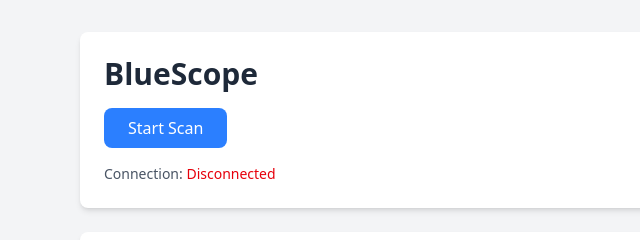
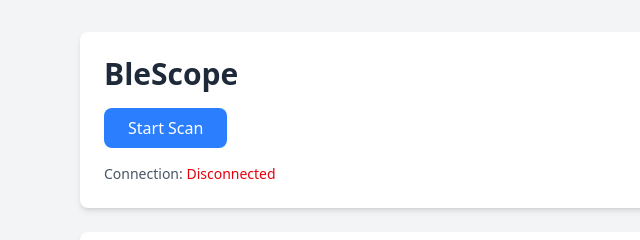
Before and after one commit to lion24/BleScope, a plain HTML site: page static/index.html in a window 1280 px wide. Shown: the top 240 px of the page, 0-640 px from the left. Drawn offline with nearby package versions, Linux system fonts and the light colour scheme; no server answers.

Commit message:
fixup! feat(init): initial version

```diff
--- a/static/index.html
+++ b/static/index.html
@@ -1,7 +1,7 @@
 <html>
 <head>
     <meta name="viewport" content="width=device-width, initial-scale=1.0" />
-    <title>BlueScope</title>
+    <title>BleScope</title>
     <script defer src="https://cdn.jsdelivr.net/npm/alpinejs@3.x.x/dist/cdn.min.js" defer></script>
     <script src="https://cdn.jsdelivr.net/npm/@tailwindcss/browser@4"></script>
     <style>
@@ -26,7 +26,7 @@
     <div x-data="bluetoothScanner()" x-init="init()" class="container mx-auto px-4 py-8 max-w-6xl">
         <!-- Header -->
         <div class="bg-white rounded-lg shadow-md p-6 mb-6">
-            <h1 class="text-3xl font-bold text-gray-800 mb-4">BlueScope</h1>
+            <h1 class="text-3xl font-bold text-gray-800 mb-4">BleScope</h1>
 
             <!-- Control Panel -->
             <div class="flex flex-wrap gap-4 items-center">
```
